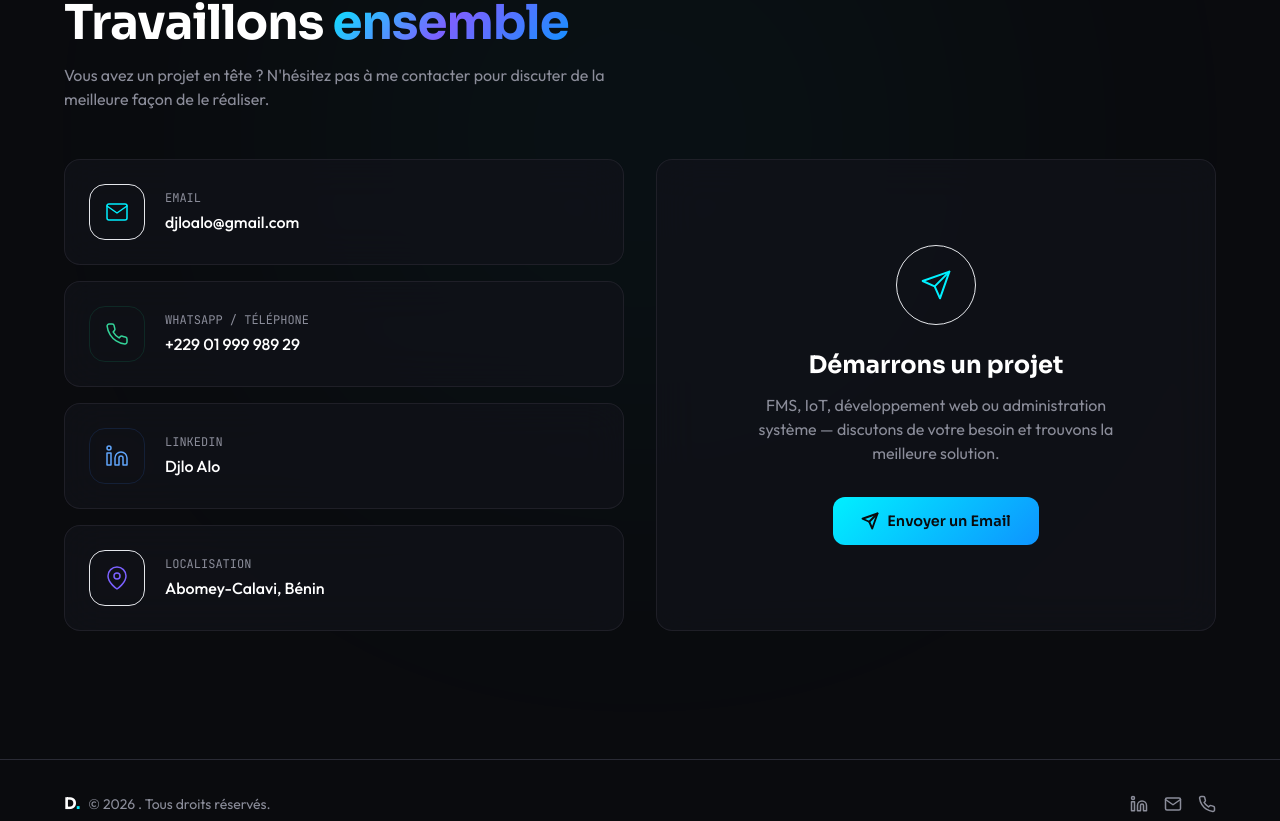
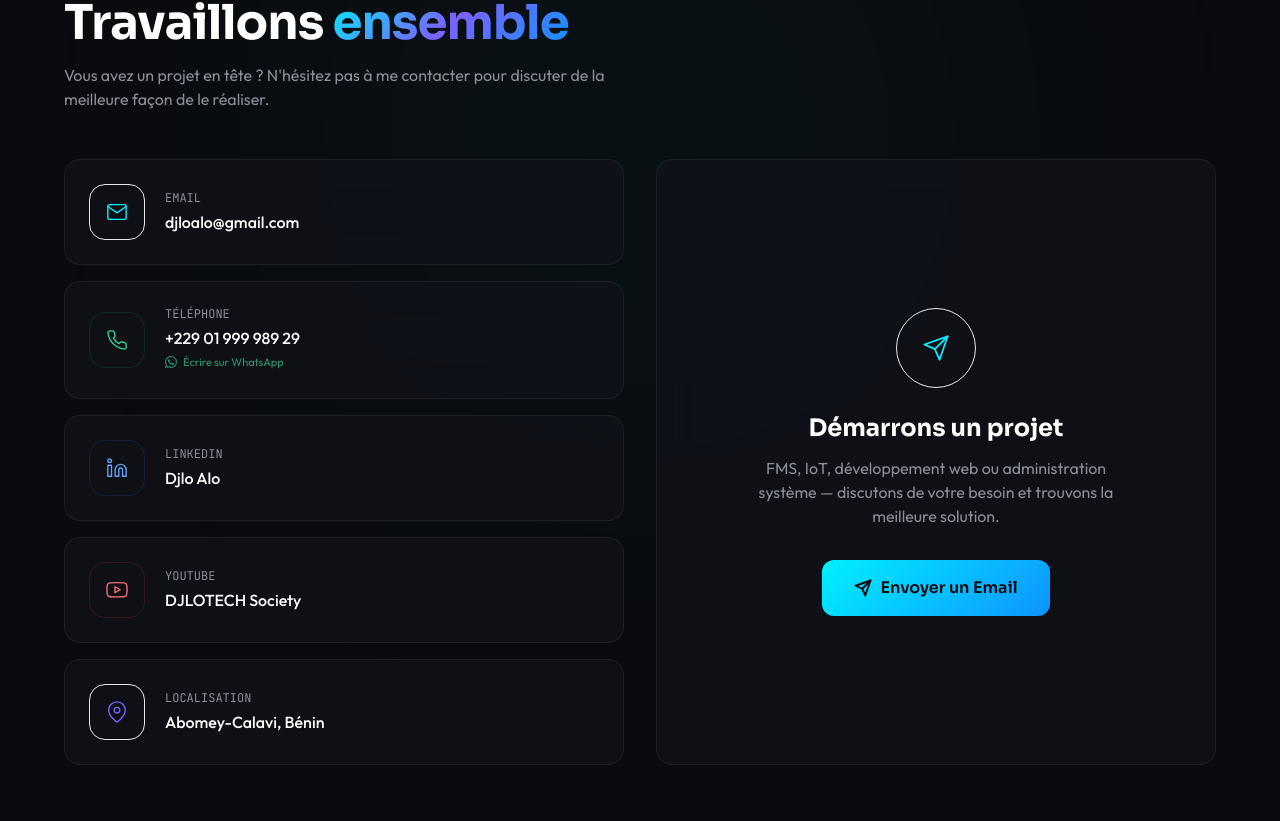
Before and after one commit to djlo1/portfolio, a Next.js app: page / in a window 1280 px wide. Shown: the part 7199-8020 px from the top of the page. Built offline with nearby package versions, Linux system fonts and the light colour scheme; no server answers; the database is empty.

Commit message:
Update Contact.jsx

```diff
--- a/src/components/Contact.jsx
+++ b/src/components/Contact.jsx
@@ -17,139 +17,128 @@ export default function Contact({ data }) {
     return () => observer.disconnect();
   }, []);
 
+  const phoneDigits = (data.phone || "").replace(/[^0-9]/g, "");
+
   return (
-    <section id="contact" className="py-24 md:py-32 relative" ref={ref}>
-      {/* Background accents */}
+    <section id="contact" className="py-20 md:py-32 relative" ref={ref}>
       <div className="absolute top-0 left-1/2 -translate-x-1/2 w-[600px] h-[600px] bg-[var(--color-accent)] rounded-full filter blur-[200px] opacity-5 pointer-events-none" />
 
       <div className="container-custom relative">
-        {/* Section label */}
         <div className="animate-on-scroll flex items-center gap-3 mb-4">
           <div className="w-8 h-[2px] bg-[var(--color-accent)]" />
-          <span className="font-mono text-sm text-[var(--color-accent)] uppercase tracking-widest">
-            Contact
-          </span>
+          <span className="font-mono text-sm text-[var(--color-accent)] uppercase tracking-widest">Contact</span>
         </div>
 
         <h2 className="animate-on-scroll section-heading text-3xl md:text-5xl text-white mb-4">
           Travaillons <span className="gradient-text">ensemble</span>
         </h2>
-        <p className="animate-on-scroll text-[var(--color-text-dim)] max-w-xl mb-12">
-          Vous avez un projet en tête ? N'hésitez pas à me contacter pour
-          discuter de la meilleure façon de le réaliser.
+        <p className="animate-on-scroll text-[var(--color-text-dim)] max-w-xl mb-10 md:mb-12">
+          Vous avez un projet en tête ? N'hésitez pas à me contacter pour discuter de la meilleure façon de le réaliser.
         </p>
 
-        <div className="grid md:grid-cols-2 gap-8">
-          {/* Contact cards */}
+        <div className="grid md:grid-cols-2 gap-6 md:gap-8">
           <div className="animate-on-scroll space-y-4">
+
             {/* Email */}
-            <a
-              href={`mailto:${data.email}`}
-              className="glass-card glass-card-hover p-6 flex items-center gap-5 group block"
-            >
-              <div className="w-14 h-14 rounded-2xl bg-[var(--color-accent)]/8 border border-[var(--color-accent)]/15 flex items-center justify-center group-hover:bg-[var(--color-accent)]/15 transition-colors flex-shrink-0">
-                <svg width="24" height="24" viewBox="0 0 24 24" fill="none" stroke="var(--color-accent)" strokeWidth="1.5" strokeLinecap="round" strokeLinejoin="round">
+            <a href={`mailto:${data.email}`}
+              className="glass-card glass-card-hover p-5 md:p-6 flex items-center gap-4 md:gap-5 group block">
+              <div className="w-12 h-12 md:w-14 md:h-14 rounded-2xl bg-[var(--color-accent)]/8 border border-[var(--color-accent)]/15 flex items-center justify-center group-hover:bg-[var(--color-accent)]/15 transition-colors flex-shrink-0">
+                <svg width="22" height="22" viewBox="0 0 24 24" fill="none" stroke="var(--color-accent)" strokeWidth="1.5" strokeLinecap="round" strokeLinejoin="round">
                   <path d="M4 4h16c1.1 0 2 .9 2 2v12c0 1.1-.9 2-2 2H4c-1.1 0-2-.9-2-2V6c0-1.1.9-2 2-2z" />
                   <polyline points="22,6 12,13 2,6" />
                 </svg>
               </div>
-              <div>
-                <p className="text-xs font-mono text-[var(--color-text-dim)] uppercase mb-1">
-                  Email
-                </p>
-                <p className="text-white font-medium group-hover:text-[var(--color-accent)] transition-colors">
-                  {data.email}
-                </p>
+              <div className="min-w-0">
+                <p className="text-xs font-mono text-[var(--color-text-dim)] uppercase mb-1">Email</p>
+                <p className="text-white font-medium group-hover:text-[var(--color-accent)] transition-colors text-sm md:text-base truncate">{data.email}</p>
               </div>
             </a>
 
-            {/* Phone / WhatsApp */}
-            <a
-              href={`https://wa.me/22901999989929`}
-              target="_blank"
-              rel="noopener noreferrer"
-              className="glass-card glass-card-hover p-6 flex items-center gap-5 group block"
-            >
-              <div className="w-14 h-14 rounded-2xl bg-emerald-500/8 border border-emerald-500/15 flex items-center justify-center group-hover:bg-emerald-500/15 transition-colors flex-shrink-0">
-                <svg width="24" height="24" viewBox="0 0 24 24" fill="none" stroke="#34d399" strokeWidth="1.5" strokeLinecap="round" strokeLinejoin="round">
+            {/* Phone + WhatsApp */}
+            <div className="glass-card glass-card-hover p-5 md:p-6 flex items-center gap-4 md:gap-5">
+              <div className="w-12 h-12 md:w-14 md:h-14 rounded-2xl bg-emerald-500/8 border border-emerald-500/15 flex items-center justify-center flex-shrink-0">
+                <svg width="22" height="22" viewBox="0 0 24 24" fill="none" stroke="#34d399" strokeWidth="1.5" strokeLinecap="round" strokeLinejoin="round">
                   <path d="M22 16.92v3a2 2 0 0 1-2.18 2 19.79 19.79 0 0 1-8.63-3.07 19.5 19.5 0 0 1-6-6 19.79 19.79 0 0 1-3.07-8.67A2 2 0 0 1 4.11 2h3a2 2 0 0 1 2 1.72 12.84 12.84 0 0 0 .7 2.81 2 2 0 0 1-.45 2.11L8.09 9.91a16 16 0 0 0 6 6l1.27-1.27a2 2 0 0 1 2.11-.45 12.84 12.84 0 0 0 2.81.7A2 2 0 0 1 22 16.92z" />
                 </svg>
               </div>
-              <div>
-                <p className="text-xs font-mono text-[var(--color-text-dim)] uppercase mb-1">
-                  WhatsApp / Téléphone
-                </p>
-                <p className="text-white font-medium group-hover:text-emerald-400 transition-colors">
-                  {data.phone}
-                </p>
+              <div className="min-w-0 flex-1">
+                <p className="text-xs font-mono text-[var(--color-text-dim)] uppercase mb-1">Téléphone</p>
+                <a href={`tel:+${phoneDigits}`} className="text-white font-medium hover:text-emerald-400 transition-colors text-sm md:text-base block">{data.phone}</a>
+                <a href={`https://wa.me/${phoneDigits}`} target="_blank" rel="noopener noreferrer"
+                  className="inline-flex items-center gap-1.5 text-[11px] text-emerald-400/70 hover:text-emerald-400 mt-1 transition-colors">
+                  <svg width="12" height="12" viewBox="0 0 24 24" fill="currentColor"><path d="M17.472 14.382c-.297-.149-1.758-.867-2.03-.967-.273-.099-.471-.148-.67.15-.197.297-.767.966-.94 1.164-.173.199-.347.223-.644.075-.297-.15-1.255-.463-2.39-1.475-.883-.788-1.48-1.761-1.653-2.059-.173-.297-.018-.458.13-.606.134-.133.298-.347.446-.52.149-.174.198-.298.298-.497.099-.198.05-.371-.025-.52-.075-.149-.669-1.612-.916-2.207-.242-.579-.487-.5-.669-.51-.173-.008-.371-.01-.57-.01-.198 0-.52.074-.792.372-.272.297-1.04 1.016-1.04 2.479 0 1.462 1.065 2.875 1.213 3.074.149.198 2.096 3.2 5.077 4.487.709.306 1.262.489 1.694.625.712.227 1.36.195 1.871.118.571-.085 1.758-.719 2.006-1.413.248-.694.248-1.289.173-1.413-.074-.124-.272-.198-.57-.347m-5.421 7.403h-.004a9.87 9.87 0 01-5.031-1.378l-.361-.214-3.741.982.998-3.648-.235-.374a9.86 9.86 0 01-1.51-5.26c.001-5.45 4.436-9.884 9.888-9.884 2.64 0 5.122 1.03 6.988 2.898a9.825 9.825 0 012.893 6.994c-.003 5.45-4.437 9.884-9.885 9.884m8.413-18.297A11.815 11.815 0 0012.05 0C5.495 0 .16 5.335.157 11.892c0 2.096.547 4.142 1.588 5.945L.057 24l6.305-1.654a11.882 11.882 0 005.683 1.448h.005c6.554 0 11.89-5.335 11.893-11.893a11.821 11.821 0 00-3.48-8.413z"/></svg>
+                  Écrire sur WhatsApp
+                </a>
               </div>
-            </a>
+            </div>
 
             {/* LinkedIn */}
-            <a
-              href={data.linkedin}
-              target="_blank"
-              rel="noopener noreferrer"
-              className="glass-card glass-card-hover p-6 flex items-center gap-5 group block"
-            >
-              <div className="w-14 h-14 rounded-2xl bg-blue-500/8 border border-blue-500/15 flex items-center justify-center group-hover:bg-blue-500/15 transition-colors flex-shrink-0">
-                <svg width="24" height="24" viewBox="0 0 24 24" fill="none" stroke="#60a5fa" strokeWidth="1.5" strokeLinecap="round" strokeLinejoin="round">
+            <a href={data.linkedin} target="_blank" rel="noopener noreferrer"
+              className="glass-card glass-card-hover p-5 md:p-6 flex items-center gap-4 md:gap-5 group block">
+              <div className="w-12 h-12 md:w-14 md:h-14 rounded-2xl bg-blue-500/8 border border-blue-500/15 flex items-center justify-center group-hover:bg-blue-500/15 transition-colors flex-shrink-0">
+                <svg width="22" height="22" viewBox="0 0 24 24" fill="none" stroke="#60a5fa" strokeWidth="1.5" strokeLinecap="round" strokeLinejoin="round">
                   <path d="M16 8a6 6 0 0 1 6 6v7h-4v-7a2 2 0 0 0-2-2 2 2 0 0 0-2 2v7h-4v-7a6 6 0 0 1 6-6z" />
                   <rect x="2" y="9" width="4" height="12" />
                   <circle cx="4" cy="4" r="2" />
                 </svg>
               </div>
-              <div>
-                <p className="text-xs font-mono text-[var(--color-text-dim)] uppercase mb-1">
-                  LinkedIn
-                </p>
-                <p className="text-white font-medium group-hover:text-blue-400 transition-colors">
-                  Djlo Alo
-                </p>
+              <div className="min-w-0">
+                <p className="text-xs font-mono text-[var(--color-text-dim)] uppercase mb-1">LinkedIn</p>
+                <p className="text-white font-medium group-hover:text-blue-400 transition-colors text-sm md:text-base">Djlo Alo</p>
               </div>
             </a>
 
-            {/* Location */}
-            <div className="glass-card p-6 flex items-center gap-5">
-              <div className="w-14 h-14 rounded-2xl bg-[var(--color-accent-2)]/8 border border-[var(--color-accent-2)]/15 flex items-center justify-center flex-shrink-0">
-                <svg width="24" height="24" viewBox="0 0 24 24" fill="none" stroke="var(--color-accent-2)" strokeWidth="1.5" strokeLinecap="round" strokeLinejoin="round">
+            {/* YouTube */}
+            {data.youtube && (
+              <a href={data.youtube} target="_blank" rel="noopener noreferrer"
+                className="glass-card glass-card-hover p-5 md:p-6 flex items-center gap-4 md:gap-5 group block">
+                <div className="w-12 h-12 md:w-14 md:h-14 rounded-2xl bg-red-500/8 border border-red-500/15 flex items-center justify-center group-hover:bg-red-500/15 transition-colors flex-shrink-0">
+                  <svg width="22" height="22" viewBox="0 0 24 24" fill="none" stroke="#f87171" strokeWidth="1.5" strokeLinecap="round" strokeLinejoin="round">
+                    <path d="M22.54 6.42a2.78 2.78 0 0 0-1.94-2C18.88 4 12 4 12 4s-6.88 0-8.6.46a2.78 2.78 0 0 0-1.94 2A29 29 0 0 0 1 11.75a29 29 0 0 0 .46 5.33A2.78 2.78 0 0 0 3.4 19.1c1.72.46 8.6.46 8.6.46s6.88 0 8.6-.46a2.78 2.78 0 0 0 1.94-2 29 29 0 0 0 .46-5.25 29 29 0 0 0-.46-5.43z" />
+                    <polygon points="9.75 15.02 15.5 11.75 9.75 8.48 9.75 15.02" />
+                  </svg>
+                </div>
+                <div className="min-w-0">
+                  <p className="text-xs font-mono text-[var(--color-text-dim)] uppercase mb-1">YouTube</p>
+                  <p className="text-white font-medium group-hover:text-red-400 transition-colors text-sm md:text-base">DJLOTECH Society</p>
+                </div>
+              </a>
+            )}
+
+            {/* Location — Google Maps */}
+            <a href={`https://www.google.com/maps/search/?api=1&query=${encodeURIComponent(data.location || "Abomey-Calavi Benin")}`}
+              target="_blank" rel="noopener noreferrer"
+              className="glass-card glass-card-hover p-5 md:p-6 flex items-center gap-4 md:gap-5 group block">
+              <div className="w-12 h-12 md:w-14 md:h-14 rounded-2xl bg-[var(--color-accent-2)]/8 border border-[var(--color-accent-2)]/15 flex items-center justify-center group-hover:bg-[var(--color-accent-2)]/15 transition-colors flex-shrink-0">
+                <svg width="22" height="22" viewBox="0 0 24 24" fill="none" stroke="var(--color-accent-2)" strokeWidth="1.5" strokeLinecap="round" strokeLinejoin="round">
                   <path d="M21 10c0 7-9 13-9 13s-9-6-9-13a9 9 0 0 1 18 0z" />
                   <circle cx="12" cy="10" r="3" />
                 </svg>
               </div>
-              <div>
-                <p className="text-xs font-mono text-[var(--color-text-dim)] uppercase mb-1">
-                  Localisation
-                </p>
-                <p className="text-white font-medium">{data.location}</p>
+              <div className="min-w-0">
+                <p className="text-xs font-mono text-[var(--color-text-dim)] uppercase mb-1">Localisation</p>
+                <p className="text-white font-medium group-hover:text-[var(--color-accent-2)] transition-colors text-sm md:text-base">{data.location}</p>
               </div>
-            </div>
+            </a>
           </div>
 
           {/* CTA card */}
-          <div
-            className="animate-on-scroll glass-card p-8 md:p-10 flex flex-col justify-center items-center text-center relative overflow-hidden"
-            style={{ transitionDelay: "0.2s" }}
-          >
+          <div className="animate-on-scroll glass-card p-6 md:p-10 flex flex-col justify-center items-center text-center relative overflow-hidden"
+            style={{ transitionDelay: "0.2s" }}>
             <div className="absolute inset-0 bg-gradient-to-br from-[var(--color-accent)]/5 to-[var(--color-accent-2)]/5" />
             <div className="relative z-10">
-              <div className="w-20 h-20 mx-auto mb-6 rounded-full bg-[var(--color-accent)]/10 border border-[var(--color-accent)]/20 flex items-center justify-center">
-                <svg width="32" height="32" viewBox="0 0 24 24" fill="none" stroke="var(--color-accent)" strokeWidth="1.5" strokeLinecap="round" strokeLinejoin="round">
+              <div className="w-16 h-16 md:w-20 md:h-20 mx-auto mb-6 rounded-full bg-[var(--color-accent)]/10 border border-[var(--color-accent)]/20 flex items-center justify-center">
+                <svg width="28" height="28" viewBox="0 0 24 24" fill="none" stroke="var(--color-accent)" strokeWidth="1.5" strokeLinecap="round" strokeLinejoin="round">
                   <line x1="22" y1="2" x2="11" y2="13" />
                   <polygon points="22 2 15 22 11 13 2 9 22 2" />
                 </svg>
               </div>
-              <h3 className="font-display font-bold text-2xl text-white mb-3">
-                Démarrons un projet
-              </h3>
-              <p className="text-[var(--color-text-dim)] mb-8 max-w-sm">
-                FMS, IoT, développement web ou administration système —
-                discutons de votre besoin et trouvons la meilleure solution.
+              <h3 className="font-display font-bold text-xl md:text-2xl text-white mb-3">Démarrons un projet</h3>
+              <p className="text-[var(--color-text-dim)] mb-6 md:mb-8 max-w-sm text-sm md:text-base">
+                FMS, IoT, développement web ou administration système — discutons de votre besoin et trouvons la meilleure solution.
               </p>
-              <a
-                href={`mailto:${data.email}?subject=Nouveau%20Projet&body=Bonjour%20Djlo,%0A%0AJe%20souhaite%20discuter%20d'un%20projet.%0A%0ACordialement`}
-                className="btn-primary text-base px-8 py-4"
-              >
+              <a href={`mailto:${data.email}?subject=Nouveau%20Projet&body=Bonjour%20Djlo,%0A%0AJe%20souhaite%20discuter%20d'un%20projet.%0A%0ACordialement`}
+                className="btn-primary text-sm md:text-base px-6 md:px-8 py-3 md:py-4">
                 <svg width="18" height="18" viewBox="0 0 24 24" fill="none" stroke="currentColor" strokeWidth="2.5" strokeLinecap="round" strokeLinejoin="round">
                   <line x1="22" y1="2" x2="11" y2="13" />
                   <polygon points="22 2 15 22 11 13 2 9 22 2" />
```
